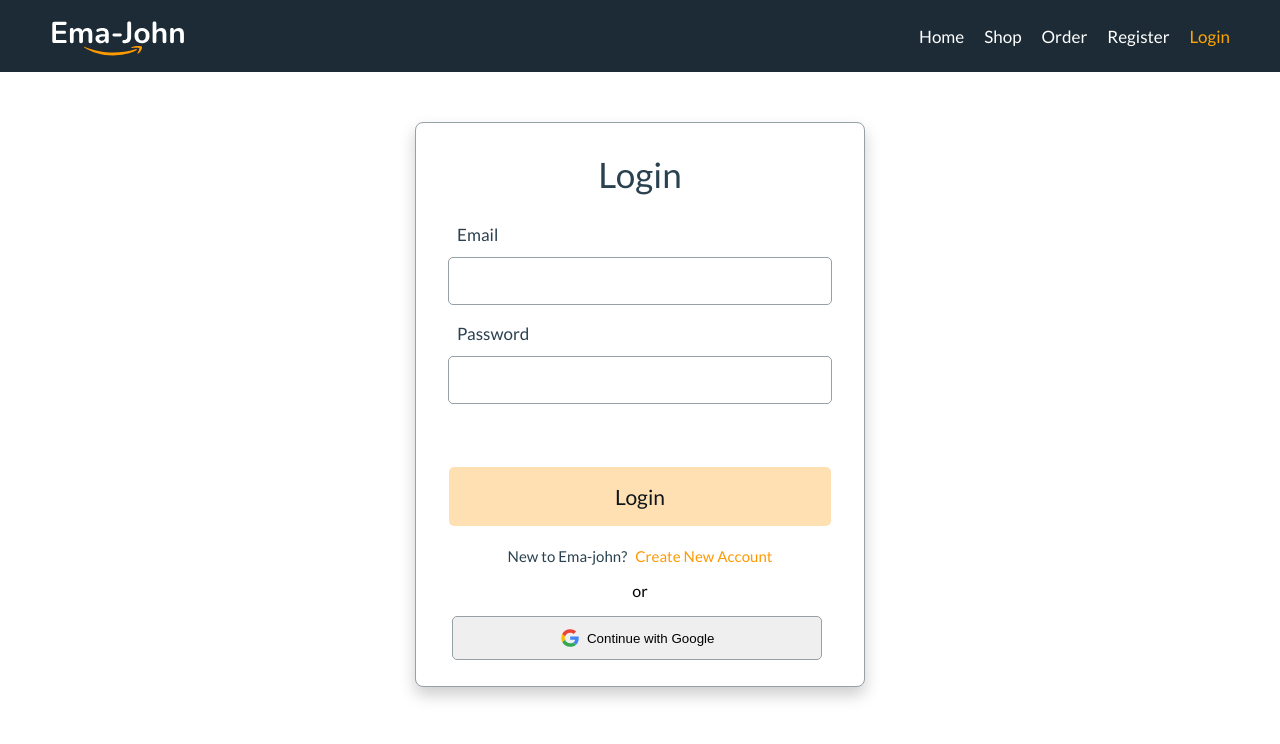
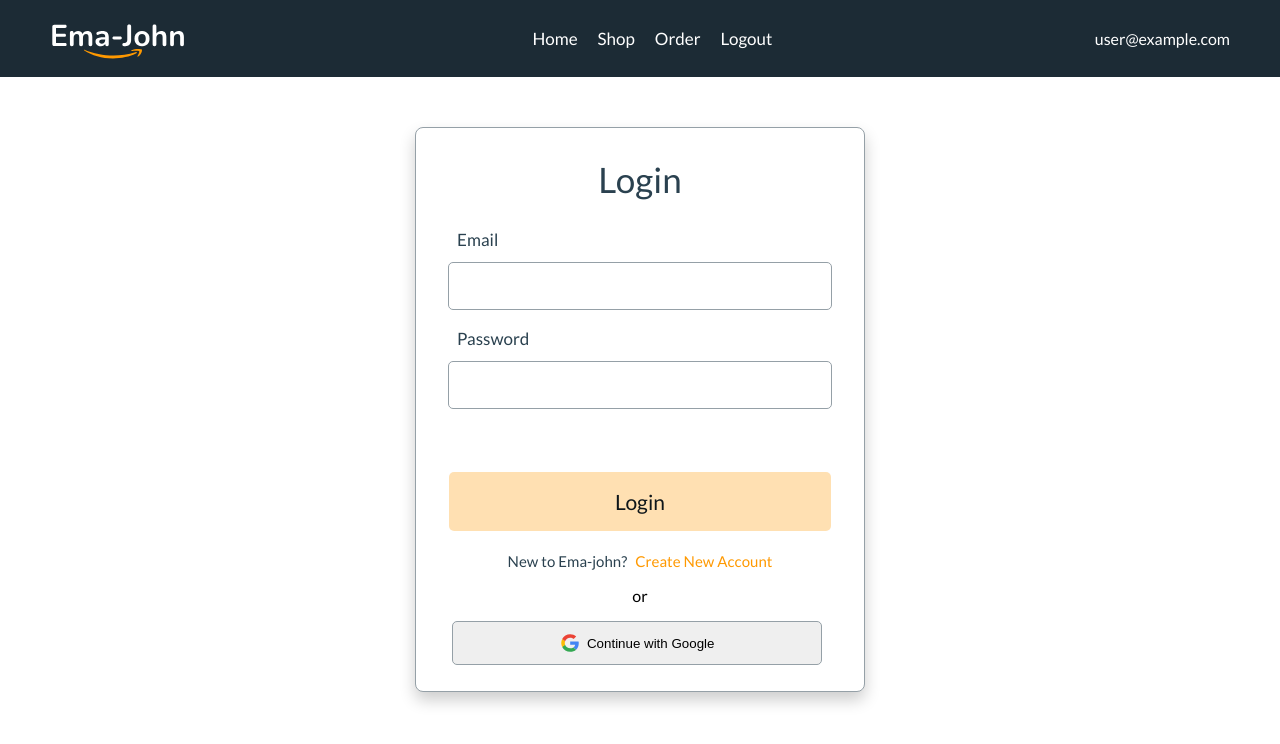
Before and after one commit to asadjulhas/simple-ecom-project, a React (Create React App) app: page /login in a window 1280 px wide. Shown: the top 744 px of the page. Built offline with nearby package versions, Linux system fonts and the light colour scheme; no server answers; sample sign-in values are in the browser's storage.

Commit message:
Added Logout button

```diff
--- a/src/Components/Header/Header.css
+++ b/src/Components/Header/Header.css
@@ -20,3 +20,6 @@
 .menuA-area a:hover{
   color: orange;
 }
+.user_info p {
+	color: #fff;
+}
--- a/src/Components/Header/Header.js
+++ b/src/Components/Header/Header.js
@@ -3,8 +3,15 @@ import './Header.css'
 import logo from '../../images/Logo.svg'
 import { Link } from 'react-router-dom';
 import CustomLink from '../../utilities/CustomLink';
+import { useAuthState } from 'react-firebase-hooks/auth';
+import auth from '../../firebase.init';
+import { signOut } from 'firebase/auth';
 
 const Header = () => {
+  const [user] = useAuthState(auth);
+  const logout = () => {
+    signOut(auth);
+  };
   return (
     <nav className='nav_area'>
        <div className="logo_area">
@@ -14,10 +21,15 @@ const Header = () => {
          <CustomLink to="/">Home</CustomLink>
          <CustomLink to="/shop">Shop</CustomLink>
          <CustomLink to="/order">Order</CustomLink>
-         <CustomLink to="/register">Register</CustomLink>
-         <CustomLink to="/login">Login</CustomLink>
+         {user?.uid ? <CustomLink onClick={logout} to="" >Logout</CustomLink> : <CustomLink to="/register">Register</CustomLink>
+        }
+         {user?.uid ? '' : <CustomLink to="/login">Login</CustomLink>
+        }
 
        </nav>
+      <div className="user_info">
+      <p>{user?.email}</p>
+      </div>
     </nav>
   );
 };
--- a/src/Components/Login/Login.js
+++ b/src/Components/Login/Login.js
@@ -1,5 +1,5 @@
 import React, { useState } from 'react';
-import { Link, useNavigate } from 'react-router-dom';
+import { Link, useLocation, useNavigate } from 'react-router-dom';
 import './Login.css'
 import googleIcon from '../../images/google.svg';
 import { useSignInWithEmailAndPassword } from 'react-firebase-hooks/auth';
@@ -7,12 +7,19 @@ import auth from '../../firebase.init';
 
 const Login = () => {
 
+  let navigate = useNavigate();
+  let location = useLocation();
+  let from = location.state?.from?.pathname || "/";
   const [
     signInWithEmailAndPassword,
     user,
     loading,
     error,
   ] = useSignInWithEmailAndPassword(auth);
+
+  if(user){
+    navigate(from, { replace: true });
+  };
 
   const nagivate = useNavigate();
 
@@ -25,9 +32,6 @@ const Login = () => {
   }
   const handlePassword = event => {
     setPassword(event.target.value);
-  }
-  if(user) {
-    nagivate('/shop')
   }
 
   const loginForm = event => {
```
